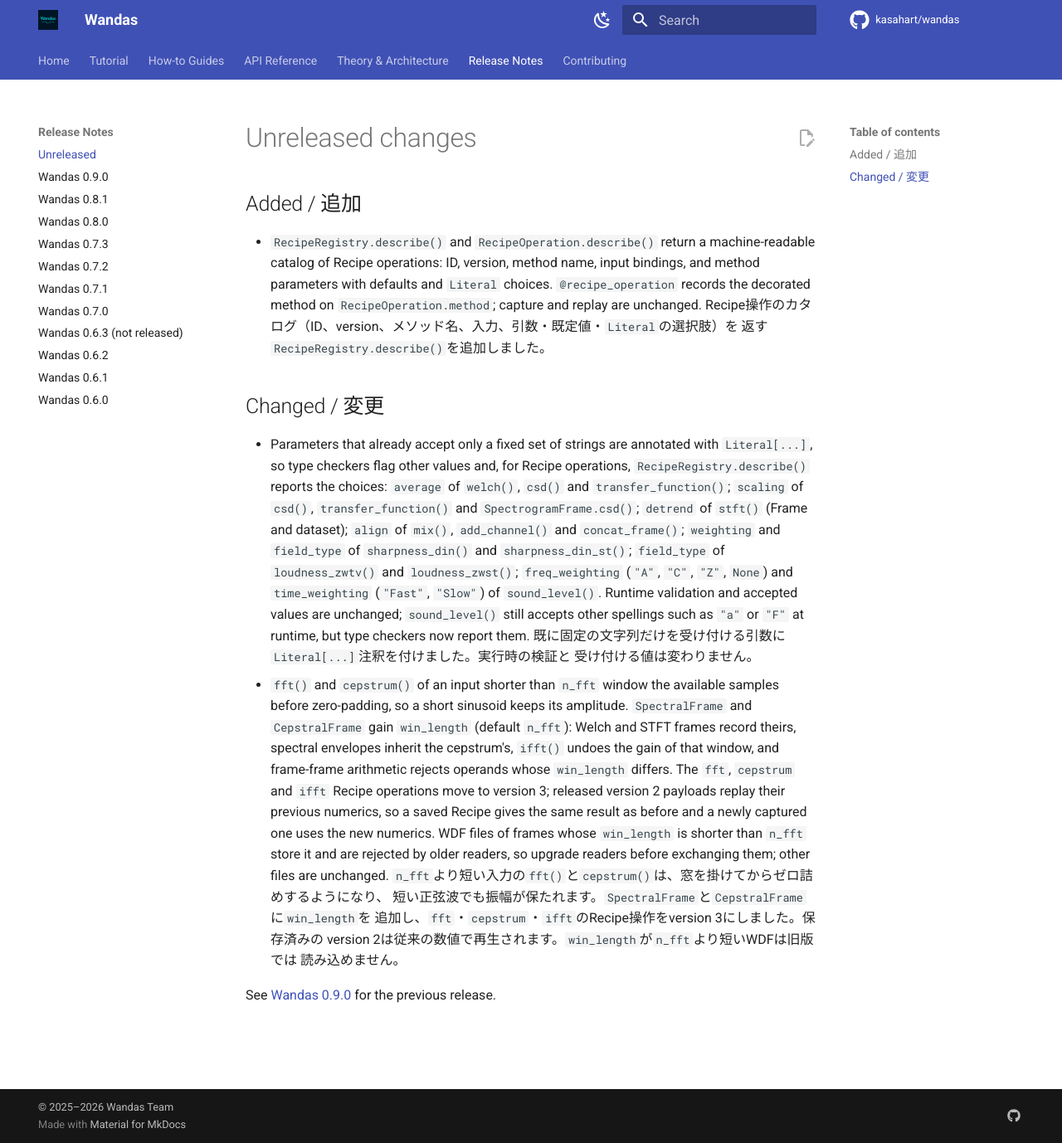
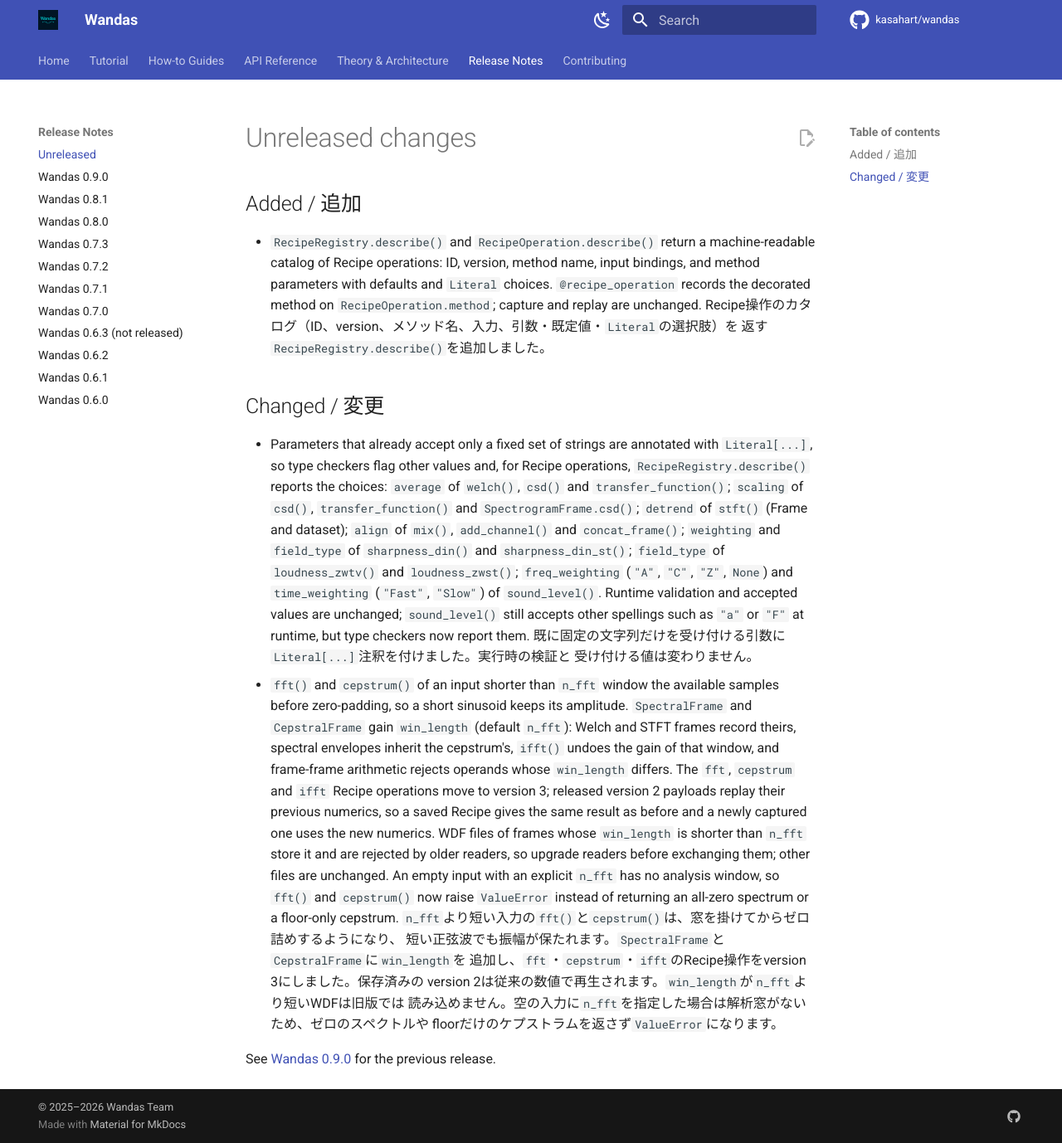
Before and after one commit to kasahart/wandas, an MkDocs documentation site: the page built from docs/src/release-notes/unreleased.md, in a window 1280 px wide and 1378 px high. Shown: the whole window at 83% size. Built offline with MkDocs 1.6.1 and Material for MkDocs 9.7.7, drawn with Linux system fonts in a browser that asks for light colours; comment, search, counter and statistics services are not loaded.

Commit message:
test: pin the empty-input rejection of fft() and cepstrum()
The release notes now state that an empty input with an explicit n_fft
raises instead of returning a zero spectrum or a floor-only cepstrum.

Co-Authored-By: Claude Opus 5.5 (1M context) <noreply@anthropic.com>
Claude-Session: https://claude.ai/code/session_01LjRVTCN7qA4pqYyRbGtn8e

```diff
--- a/docs/src/release-notes/unreleased.md
+++ b/docs/src/release-notes/unreleased.md
@@ -37,11 +37,14 @@
   the same result as before and a newly captured one uses the new numerics.
   WDF files of frames whose `win_length` is shorter than `n_fft` store it and
   are rejected by older readers, so upgrade readers before exchanging them;
-  other files are unchanged.
+  other files are unchanged. An empty input with an explicit `n_fft` has no
+  analysis window, so `fft()` and `cepstrum()` now raise `ValueError` instead
+  of returning an all-zero spectrum or a floor-only cepstrum.
   `n_fft`より短い入力の`fft()`と`cepstrum()`は、窓を掛けてからゼロ詰めするようになり、
   短い正弦波でも振幅が保たれます。`SpectralFrame`と`CepstralFrame`に`win_length`を
   追加し、`fft`・`cepstrum`・`ifft`のRecipe操作をversion 3にしました。保存済みの
   version 2は従来の数値で再生されます。`win_length`が`n_fft`より短いWDFは旧版では
-  読み込めません。
+  読み込めません。空の入力に`n_fft`を指定した場合は解析窓がないため、ゼロのスペクトルや
+  floorだけのケプストラムを返さず`ValueError`になります。
 
 See [Wandas 0.9.0](v0.9.0.md) for the previous release.
```
Also changed, not shown: 1 other file.
